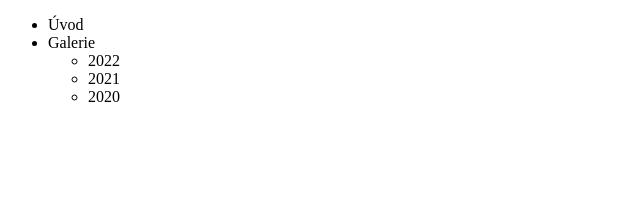
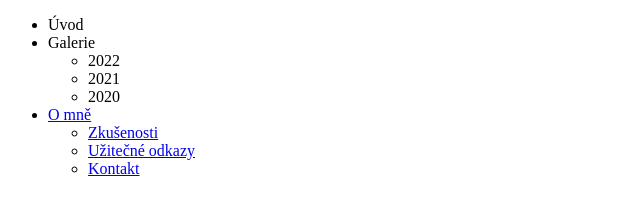
Before and after one commit to nomagda/test, a plain HTML site: page index.html in a window 1280 px wide. Shown: the whole page, without its empty margins (0-640 px from the left). Drawn offline with Linux system fonts and the light colour scheme.

Commit message:
vytvořila jsem seznamy

```diff
--- a/index.html
+++ b/index.html
@@ -15,6 +15,13 @@
             <li><a href="#2021"></a>2021</li>
             <li><a href="#2020"></a>2020</li>
         </ul>
+        <li><a href="#omne">O mně</a></li>
+        <ul>
+            <li><a href="#zkusenosti">Zkušenosti</a></li>
+            <li><a href="#uziteneodkazy">Užitečné odkazy</a></li>
+            <li><a href="#kontakt">Kontakt</a></li>
+        </ul>
     </ul>
+
 </body>
 </html>
```
